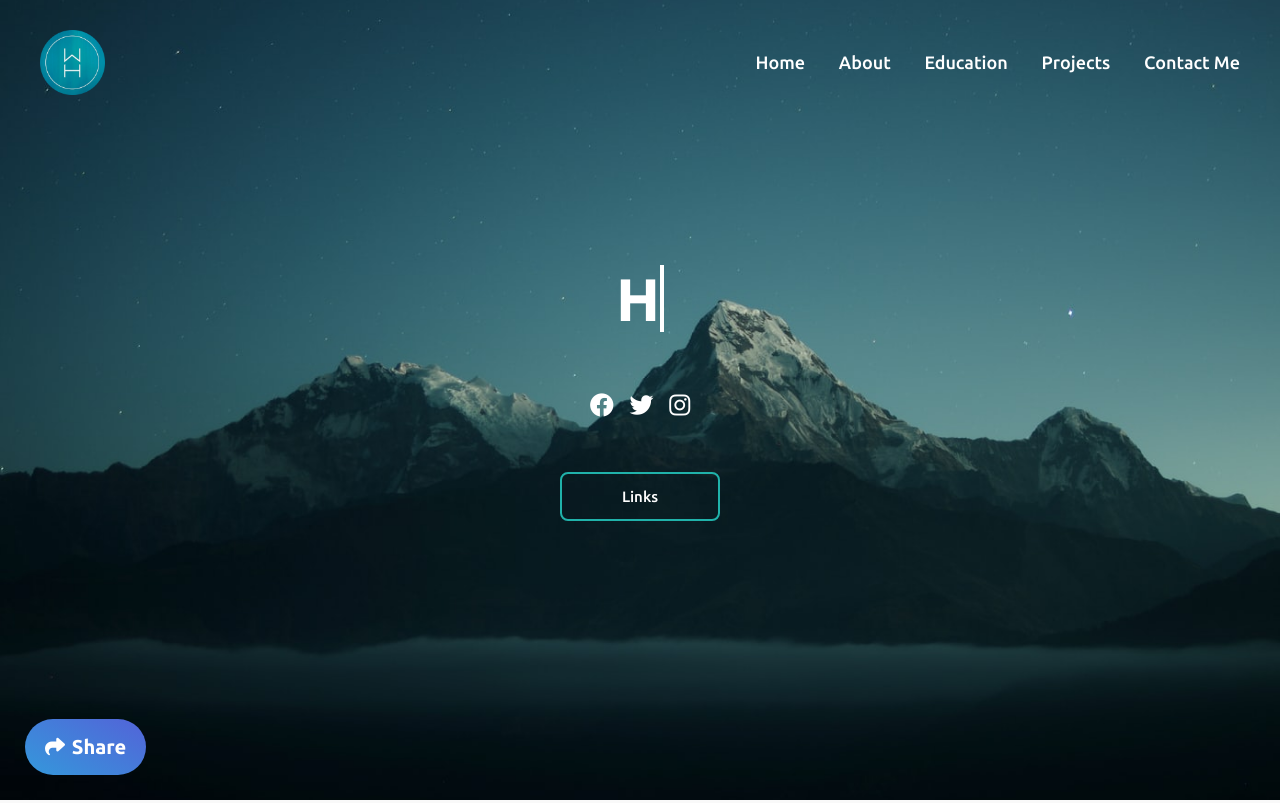
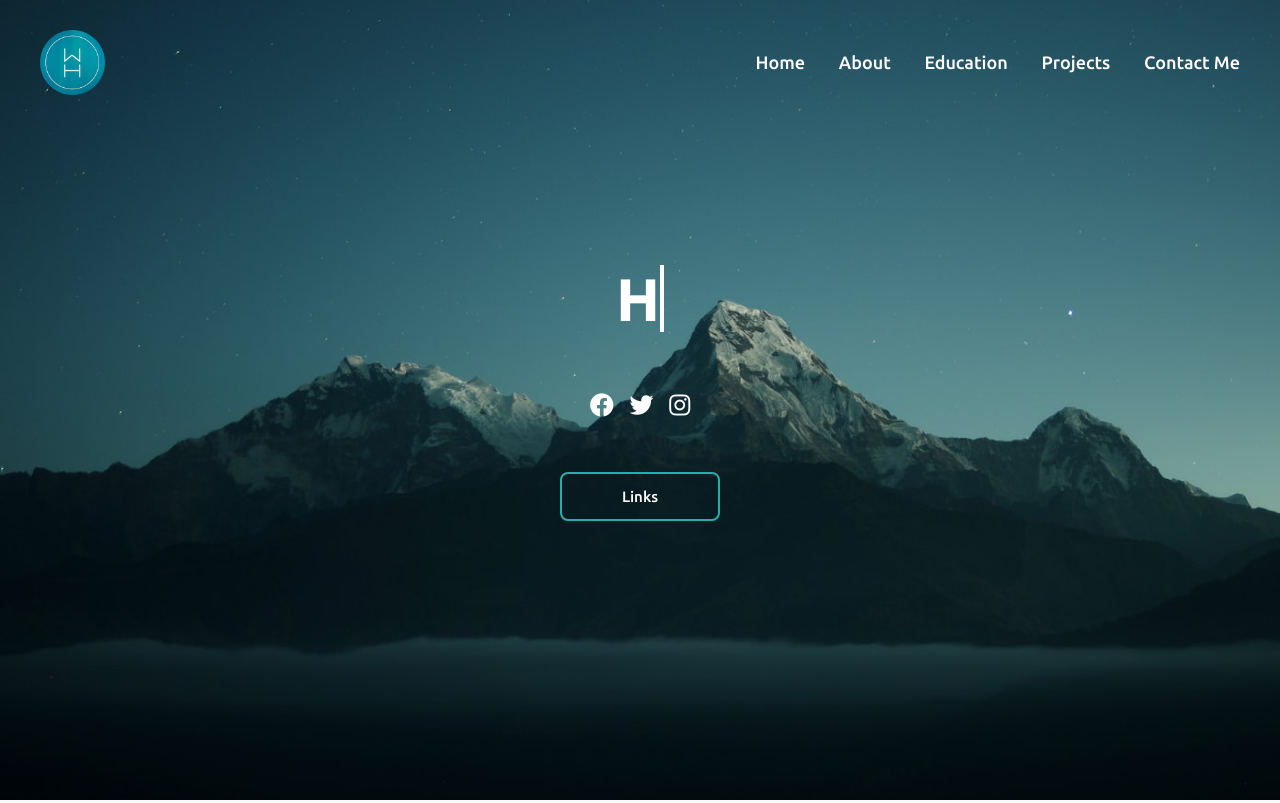
Before and after one commit to wdhdev/dev-website, a plain HTML site: page src/index.html in a window 1280 px wide. Shown: the top 803 px of the page. Drawn offline with nearby package versions, Linux system fonts and the light colour scheme.

Commit message:
remove share button

```diff
--- a/src/css/index.css
+++ b/src/css/index.css
@@ -578,64 +578,6 @@ footer {
     font-size: 16px;
 }
 
-/* Share Button */
-.share-btn {
-    background: linear-gradient(30deg, #3498db, #5363d8);
-    border: none;
-    font-size: 20px;
-    font-weight: 600;
-    padding: 16px 20px;
-    cursor: pointer;
-    overflow: hidden;
-    border-radius: 40px;
-    color: #ffffff;
-    position: fixed;
-    bottom: 25px;
-    left: 25px;
-    transition: .3s;
-    z-index: 97;
-}
-
-.share-sm {
-    position: absolute;
-    display: flex;
-    justify-content: space-evenly;
-    width: 100%;
-    left: 0;
-    bottom: 0;
-    transform: translateY(100%);
-}
-
-.share-btn:hover {
-    padding: 16px 10px;
-    border-radius: 40px;
-}
-
-.text,
-.icon {
-    display: inline-block;
-    transition-delay: 60ms;
-    transition: .3s;
-}
-
-.icon {
-    margin-right: 2px;
-}
-
-.share-btn:hover .text,
-.share-btn:hover .icon,
-.share-btn:hover .share-sm a {
-    transform: translateY(-40px);
-}
-
-.share-sm a {
-    color: #ffffff;
-}
-
-.share-sm a:hover {
-    color: #ffffffa5;
-}
-
 /* Go Top Button */
 .goTop {
     display: none;
@@ -759,11 +701,6 @@ footer {
     .phone {
         max-width: 100%;
     }
-
-    /* Share Button */
-    .share-btn {
-        display: none;
-    }
 }
 
 @media (prefers-color-scheme: dark) {
@@ -857,11 +794,6 @@ footer {
         color: #ffffff;
     }
 
-    /* Share Button */
-    .share-btn {
-        background: #333333;
-    }
-
     /* Go Top Button */
     .goTop {
         background: #333333;
--- a/src/index.html
+++ b/src/index.html
@@ -335,18 +335,7 @@
             <div class="inner-width">
                 <div class="copyright">&copy; 2022 William Harrison - All Rights Reserved.</div>
             </div>
-        </footer>
-
-        <!-- Share Button -->
-        <button class="share-btn">
-            <i class="icon fa-solid fa-share"></i>
-            <span class="text">Share</span>
-
-            <div class="share-sm">
-                <a href="/share/facebook" title="Share to Facebook"><i class="fab fa-facebook"></i></a>
-                <a href="/share/twitter" title="Share to Twitter"><i class="fab fa-twitter"></i></a>
-            </div>
-        </button>
+        </footer>2
 
         <!-- Back to Top Button -->
         <button class="goTop fas fa-arrow-up"></button>
```
Also changed, not shown: 1 other file.
